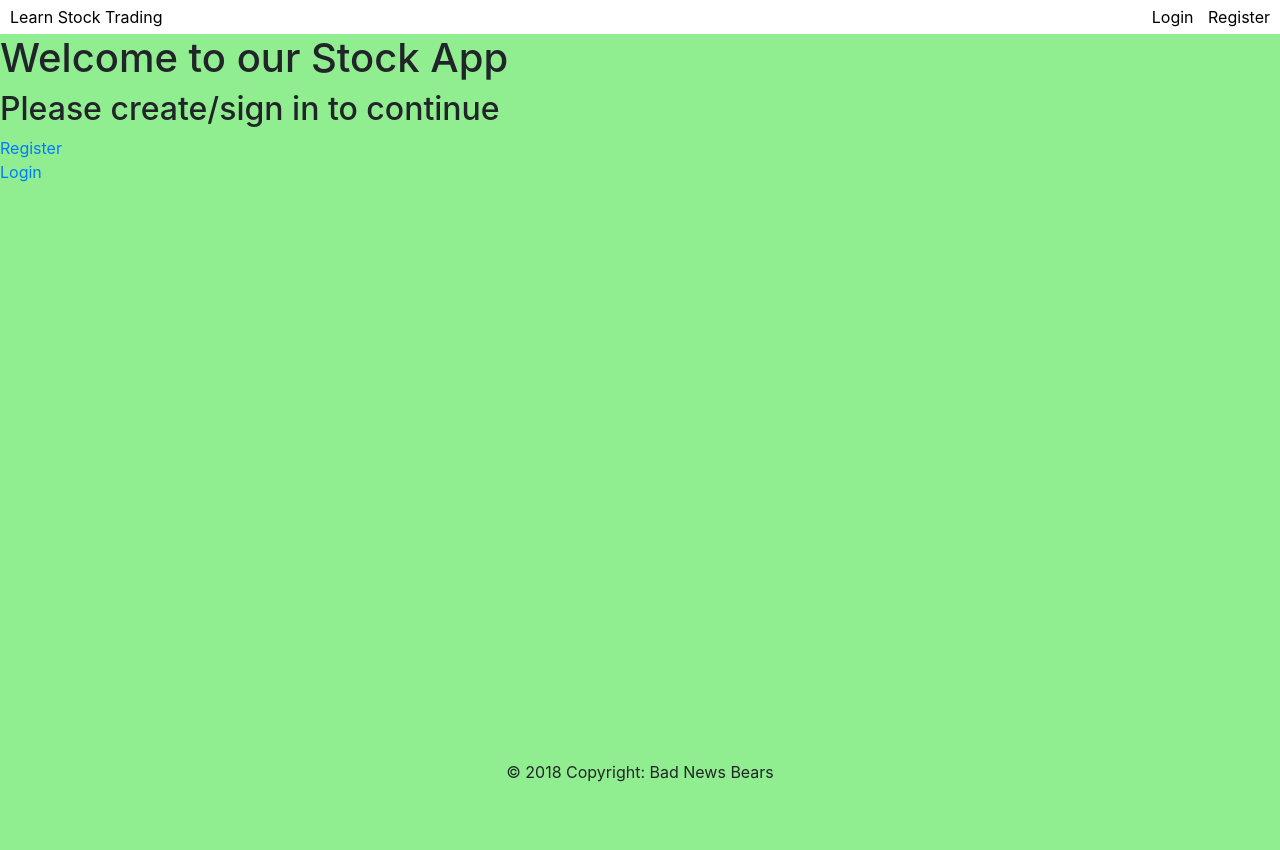
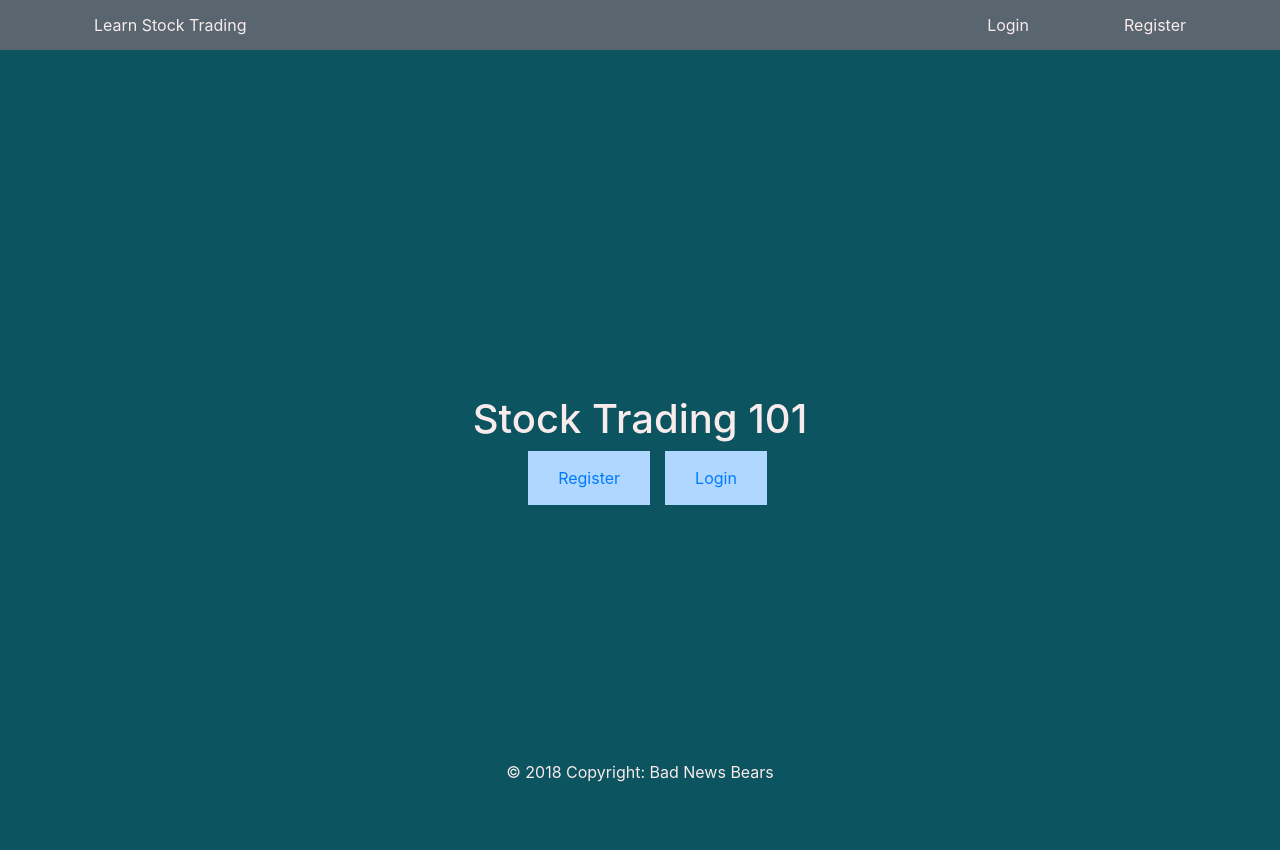
Before and after one commit to ShyamW/StockTradingApp, a Flask app: page / in a window 1280 px wide. Before the commit the page ends 782 px from the top, so only its background shows below. Run offline with Flask 2, Linux system fonts and the light colour scheme; parts of the project's set-up code (start-up, migrations or seed data) failed here and were passed over; some libraries are stand-ins or nearby versions.

Commit message:
welcome page design

```diff
--- a/static/general.css
+++ b/static/general.css
@@ -23,34 +23,95 @@
     transition: 0.3s;
 }
 
+.grid-topbar{
+    display:flex;
+    position:sticky;
+    flex-direction:row;
+    flex-wrap:wrap;
+    align-items:flex-start;
+}
+
+.flex-container {
+    display: flex;
+    height: 50px;
+    align-items: center;
+    background-color: #59656F;
+}
+
+#right-topbar{
+    width:20%;
+    text-align:right;
+}
+
+#welcome-topbar{
+    width:80%;
+    text-align:left;
+    padding-left:5%;
+}
+#far-right-topbar{
+    width:20%;
+    text-align:right;
+    padding-right:5%;
+}
+
 .topbar {
   position: sticky;
-  background-color: white;
+  background-color: #59656F;
   top: 0px;
   width: 100%;
   overflow: hidden;
-}
-
-.topbar-container-left {
-  text-align: left;
-  float: left;
-    padding: 5px;
-}
-
-.topbar-container-right {
-    text-align: right;
-    float: right;
-    padding: 5px;
-}
-.topbar-text {
-
+    height:50px;
 }
 
 .topbar-link {
-  padding: 5px;
-  color: black;
+  color: #F7EBEC;
+   height:50px;
+    padding: 20px 30px;
 }
 
 .topbar-link:hover {
-  color: grey;
+  color: #F7EBEC;
+    background-color:#0c5460;
 }
+
+.welcome{
+    height: 100vh;
+    display: flex;
+    flex-direction:column;
+    justify-content: center;
+    align-items: center;
+}
+
+.register-flex{
+    height: 100vh;
+    display: flex;
+    flex-direction:column;
+    justify-content: center;
+    align-items: center;
+}
+
+.sub-flex{
+    display:flex;
+    flex-direction:row;
+}
+
+.welcome-button
+{
+    border: 0;
+    padding: 15px 30px;
+    background: none;
+    box-shadow: none;
+    border-radius: 0px;
+    background-color:#B0D7FF;
+    color: #F7EBEC;
+    margin-left:15px;
+}
+
+.welcome-button:hover{
+    background-color:#FEFFA5;
+}
+
+.no-underline-link a{
+    text-decoration: none;
+    margin: 15px 30px;
+}
--- a/static/stock_view.css
+++ b/static/stock_view.css
@@ -20,9 +20,11 @@
 }
 
 html, body {
-    background-color: lightgreen;
+    background-color: #0c5460;
     margin: 0;
     height: 100%;
+    color:#F7EBEC;
+    width:100%;
 }
 
 .graph {
--- a/templates/index.html
+++ b/templates/index.html
@@ -1,10 +1,12 @@
 <!-- Index Page -->
-{% extends "layouts/base.html" %}
-{% block title %}Welcome{% endblock %}
-{% block content %}
-    <h1>Welcome to our Stock App</h1>
-    <h2>Please create/sign in to continue</h2>
-    <a href="/register">Register</a>
-    <br>
-    <a href="/login">Login</a>
-{% endblock %}
+    {% extends "layouts/base.html" %}
+    {% block title %}Welcome{% endblock %}
+    {% block content %}
+        <div class="welcome">
+            <h1>Stock Trading 101</h1>
+            <div class="welcome-link-content sub-flex">
+                <div class="welcome-button"><a href="/register" class="no-underline-link">Register</a></div>
+                <div class="welcome-button"><a href="/login" class="no-underline-link">Login</a></div>
+            </div>
+        </div>
+    {% endblock %}
--- a/templates/layouts/header.html
+++ b/templates/layouts/header.html
@@ -1,19 +1,16 @@
 <!-- Header HTML -->
-<div class="topbar">
-  <div class="topbar-container-left">
-    <span class="topbar-text"><a href='/welcome' class='topbar-link'>Learn Stock Trading</a></span>
-  </div>
-  <div class="topbar-container-right">
-      {% if name and request.path != '/account' %}
+<div class="flex-container">
+    <div id = "welcome-topbar"><a href='/welcome' class='topbar-link'>Learn Stock Trading</a></div>
+    {% if name and request.path != '/account' %}
         Not {{ name }}?
-        <a href="/logout" class="topbar-link">Sign Out</a>
-        <a href="/account" class="topbar-link">My Account</a>
-      {% elif request.path == '/account' %}
+        <div id = "right-topbar"><a href="/logout" class="topbar-link">Sign Out</a></div>
+        <div id = "far-right-topbar"><a href="/account" class="topbar-link">My Account</a></div>
+    {% elif request.path == '/account' %}
         Not {{ name }}?
-        <a href="/logout" class="topbar-link">Sign Out</a>
-      {% elif request.path != '/login' and request.path != 'register'%}
-        <a href="/login" class="topbar-link">Login</a>
-        <a href="/register" class="topbar-link">Register</a>
-      {% endif %}
-  </div>
+        <div id = "far-right-topbar"><a href="/logout" class="topbar-link">Sign Out</a> </div>
+    {% elif request.path != '/login' and request.path != 'register'%}
+        <div id = "right-topbar"> <a href="/login" class="topbar-link">Login</a></div>
+        <div id = "far-right-topbar"> <a href="/register" class="topbar-link">Register</a></div>
+    {% endif %}
+
 </div>
--- a/templates/register.html
+++ b/templates/register.html
@@ -1,6 +1,7 @@
 {% extends "layouts/base.html" %}
 {% block title %}Register{% endblock %}
 {% block content %}
+    <div class="register-flex">
     <h1>Register</h1>
     <a href="/login">Already registered?</a>
     <form name="registerForm" action="/register" method="POST">
@@ -31,4 +32,5 @@
         <input type="text" name="captcha"> <br>
         <input type="submit" value="Register">
     </form>
+    </div>
 {% endblock %}
```
Also changed, not shown: Models/test.db, images/logo.png (added).
